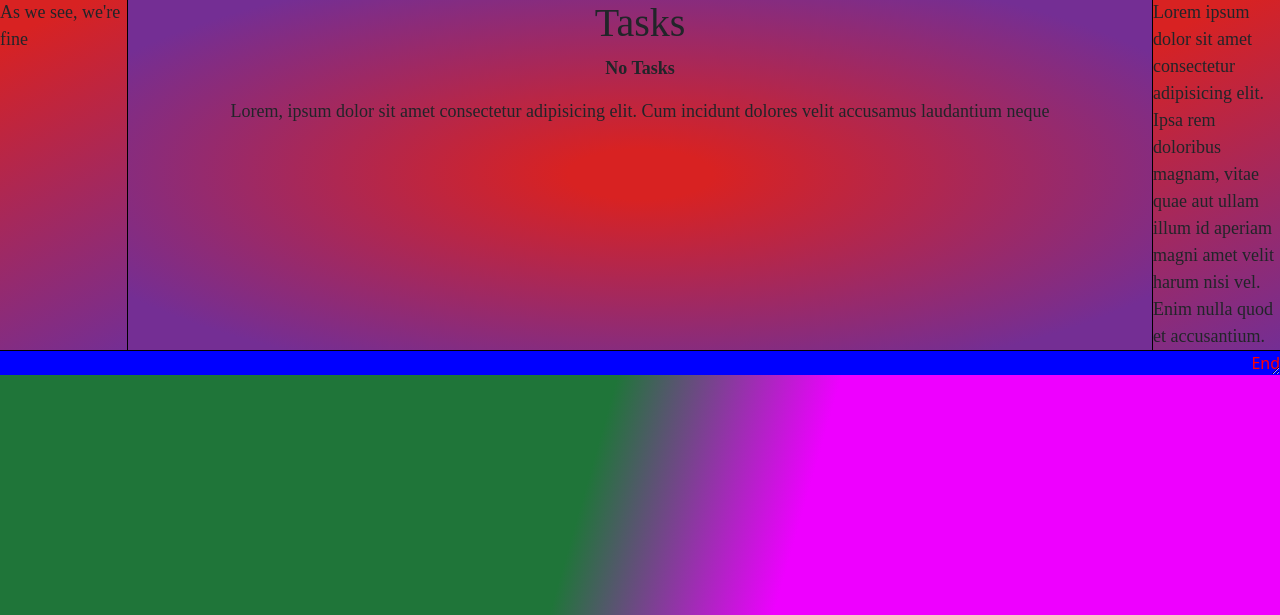
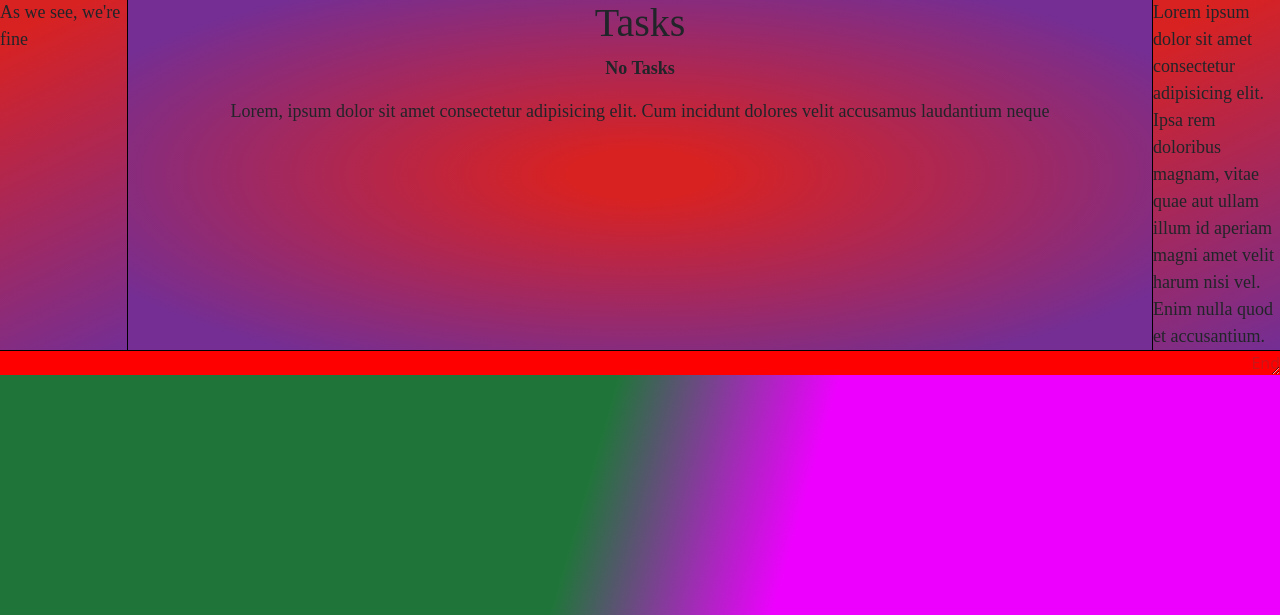
Before and after one commit to Egorka05284/ToDo, a Django app: page /todo/ in a window 1280 px wide. Shown: the part 58-673 px from the top of the page. Run offline with Django 5.2, Linux system fonts and the light colour scheme; data that the repository does not hold is empty.

Commit message:
correct small mistakes

```diff
--- a/todo_list/static/todo_list/styles.css
+++ b/todo_list/static/todo_list/css/styles.css
@@ -25,8 +25,8 @@ section {
 footer {
     display: block;
     text-align: right;
-    background-color: blue;
-    color: red;
+    background-color: red;
+    color: rgb(202, 22, 22);
     border-top: solid 1px black;
     box-sizing: border-box;
 }
--- a/todo_list/templates/todo_list/layout.html
+++ b/todo_list/templates/todo_list/layout.html
@@ -6,11 +6,11 @@
     <meta name="viewport" content="width=device-width, initial-scale=1.0">
     <title>ToDo</title>
     <link href="https://cdn.jsdelivr.net/npm/bootstrap@5.3.3/dist/css/bootstrap.min.css" rel="stylesheet" integrity="sha384-QWTKZyjpPEjISv5WaRU9OFeRpok6YctnYmDr5pNlyT2bRjXh0JMhjY6hW+ALEwIH" crossorigin="anonymous">
-    <link rel="stylesheet" href=" {% static 'todo_list/styles.css' %} ">
+    <link rel="stylesheet" href=" {% static 'todo_list/css/styles.css' %} ">
 </head>
 <body>
     {% block body %}
     {% endblock %}
-    <script src="https://cdn.jsdelivr.net/npm/bootstrap@5.3.3/dist/js/bootstrap.min.js" integrity="sha384-0pUGZvbkm6XF6gxjEnlmuGrJXVbNuzT9qBBavbLwCsOGabYfZo0T0to5eqruptLy" crossorigin="anonymous"></script>
+    {% comment %} <script src="https://cdn.jsdelivr.net/npm/bootstrap@5.3.3/dist/js/bootstrap.min.js" integrity="sha384-0pUGZvbkm6XF6gxjEnlmuGrJXVbNuzT9qBBavbLwCsOGabYfZo0T0to5eqruptLy" crossorigin="anonymous"></script> {% endcomment %}
 </body>
 </html>
--- a/todo_list/urls.py
+++ b/todo_list/urls.py
@@ -1,9 +1,6 @@
 from django.urls import path
 from todo_list import views
-from django.contrib.staticfiles.urls import staticfiles_urlpatterns
 
 urlpatterns = [
     path('', views.index, name='index')
 ]
-
-urlpatterns += staticfiles_urlpatterns()
```
Also changed, not shown: 1 other file.
